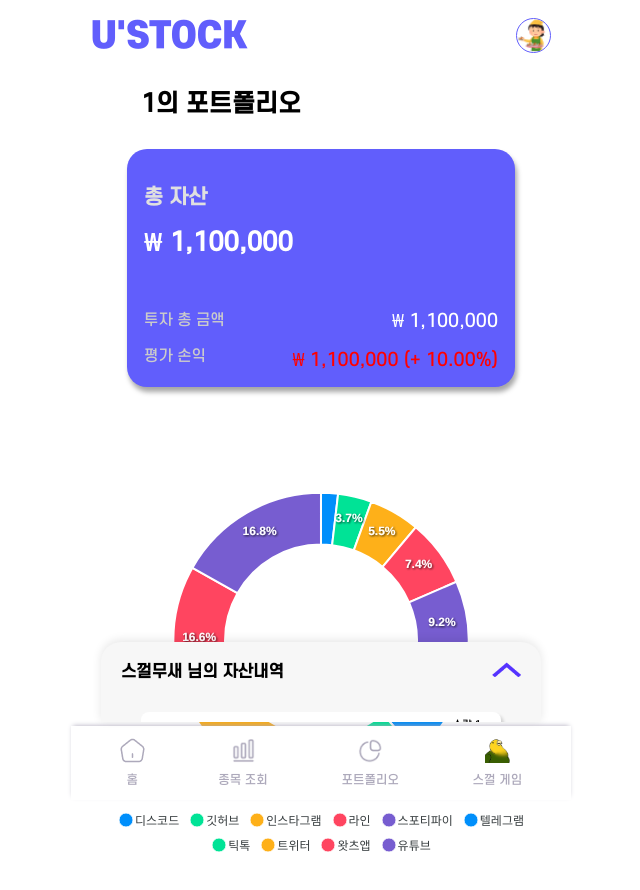
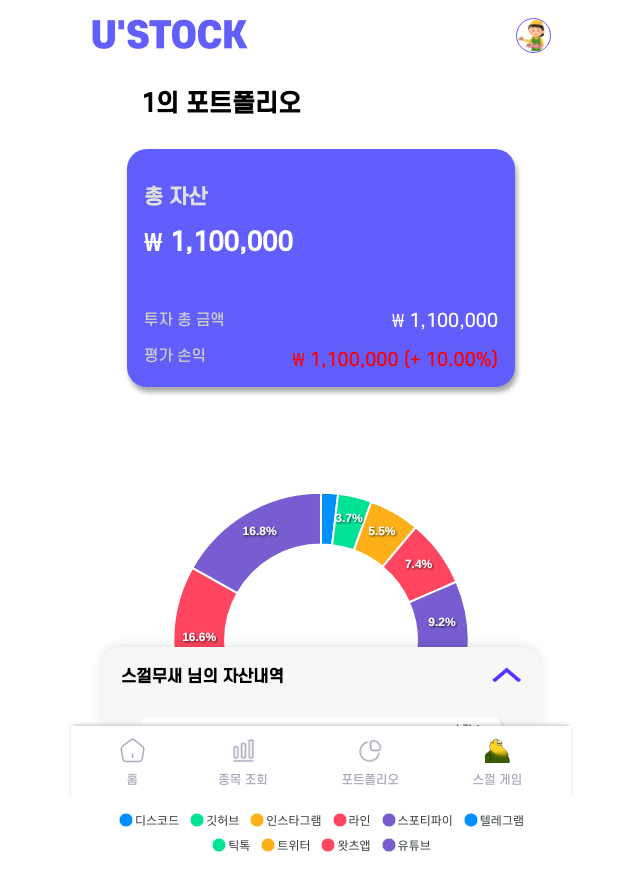
Before and after one commit to lucy726j/ustock-FE, a React (Create React App) app: page /portfolio/1 in a window 1280 px wide. Shown: the top 890 px of the page, without its empty margins (319-959 px from the left). Built offline with nearby package versions, Linux system fonts and the light colour scheme.

Commit message:
Style : 전체적인 css 수정

```diff
--- a/src/Component/Chart/PieChart.tsx
+++ b/src/Component/Chart/PieChart.tsx
@@ -28,7 +28,7 @@
   };
 
   return (
-    <div id="chart" style={{width: "450px", marginTop: "6rem"}}>
+    <div id="chart" style={{width: "450px", marginTop: "6rem", marginBottom: "10rem"}}>
       <ReactApexChart options={options} series={series} type="donut" />
     </div>
   );
--- a/src/Component/Layout/NavBar/NavBar.tsx
+++ b/src/Component/Layout/NavBar/NavBar.tsx
@@ -16,6 +16,7 @@
   box-shadow: 0px -2px 5px -2px #ada9bb;
   padding: 12px;
   background-color: white;
+  z-index: 2
 `;
 
 const NavBoxStyle = styled.div`
--- a/src/Component/Swipe/Swipe.tsx
+++ b/src/Component/Swipe/Swipe.tsx
@@ -8,11 +8,11 @@
 import { data } from "../../data/data";
 import AddOrEditModal from "../Modal/addStock";
 
-const MAX_HEIGHT = window.innerHeight * 0.8;
-const MIN_HEIGHT = 80;
+const MAX_HEIGHT_PERCENT = 80; // 80%
+const MIN_HEIGHT_PERCENT = 10; // 10%
 
 const Swipe: React.FC = () => {
-  const [height, setHeight] = useState(MIN_HEIGHT);
+  const [heightPercent, setHeightPercent] = useState(MIN_HEIGHT_PERCENT);
   const [isSearchOpen, setIsSearchOpen] = useState(false);
   const [isFormOpen, setIsFormOpen] = useState(false);
   const [selectedStock, setSelectedStock] = useState<StockItemProps | null>(
@@ -20,7 +20,6 @@
   );
   const [modalAction, setModalAction] = useState<"add" | null>(null);
 
-  // 주식 종목 검색 창 모달이 뜬 후 종목 추가로 넘어가는 부분
   const handleSelectStock = (stock: StockItemProps) => {
     setSelectedStock(stock);
     setIsSearchOpen(false);
@@ -28,28 +27,26 @@
     setModalAction("add");
   };
 
-  // + 버튼이 눌러졌을 때 호출
   const handleAddStock = () => {
-    setSelectedStock(null); // Clear any previously selected stock
+    setSelectedStock(null);
     setIsSearchOpen(true);
   };
 
-  // 현재 열려있는 모달을 닫음
   const handleConfirm = () => {
     setIsFormOpen(false);
   };
 
   const toggleHeight = () => {
-    setHeight(height === MIN_HEIGHT ? MAX_HEIGHT : MIN_HEIGHT);
+    setHeightPercent(heightPercent === MIN_HEIGHT_PERCENT ? MAX_HEIGHT_PERCENT : MIN_HEIGHT_PERCENT);
   };
 
   return (
-      <div style={{ width: "100%", position: "absolute", bottom: '70px'}}>
+    <div style={{ width: "100%", position: "absolute", bottom: '70px'}}>
       <div
         className="swipeableContainer"
         style={{
-          height,
-          overflowY: height === MIN_HEIGHT ? "hidden" : "auto",
+          height: `${heightPercent}%`,
+          overflowY: heightPercent === MIN_HEIGHT_PERCENT ? "hidden" : "auto",
         }}
       >
         <div className="swipeHandle">
@@ -61,14 +58,14 @@
               alignItems: "center",
             }}
           >
-            {height === MAX_HEIGHT && (
+            {heightPercent === MAX_HEIGHT_PERCENT && (
               <button className="circle-button" onClick={handleAddStock}>
                 <span className="plus-icon">+</span>
               </button>
             )}
             <div className="dragHandle" onClick={toggleHeight}>
               <img
-                src={height === MIN_HEIGHT ? close : open}
+                src={heightPercent === MIN_HEIGHT_PERCENT ? close : open}
                 alt="drag handle"
                 className="dragHandleImage"
               />
--- a/src/Component/Swipe/SwipeStyle.css
+++ b/src/Component/Swipe/SwipeStyle.css
@@ -2,8 +2,8 @@
   border-top-left-radius: 20px;
   border-top-right-radius: 20px;
   padding: 20px;
-  position: absolute;
-  bottom: 8px;
+  position: fixed;
+  bottom: 73px;
   width: 440px;
   max-width: 440px;
   box-shadow: 0px -2px 10px rgba(0, 0, 0, 0.1);
--- a/src/Pages/PortfolioDetail.tsx
+++ b/src/Pages/PortfolioDetail.tsx
@@ -17,9 +17,9 @@
   return (
     <div style={{height: '100%', display: "flex", justifyContent: "center", alignItems: "center", flexDirection: "column"}}>
         <h2 style={{marginLeft: "-200px", marginBottom: "30px"}}>{portfolioItem.id}의 포트폴리오</h2>
-        <Swipe />
         <PfCard />
         <PieChart />
+        <Swipe />
     </div>
   );
 };
```
